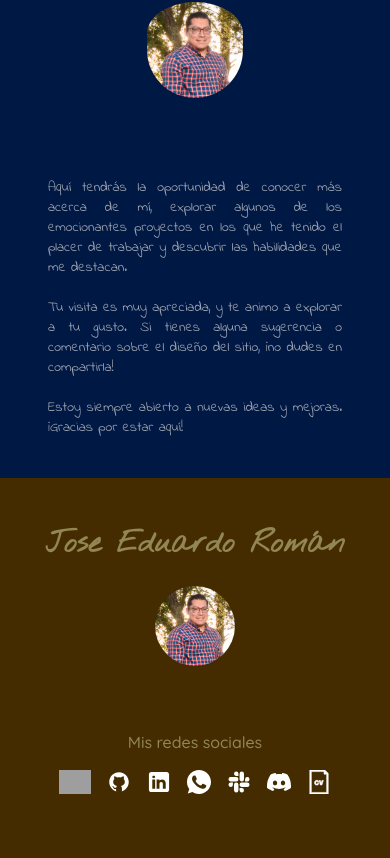
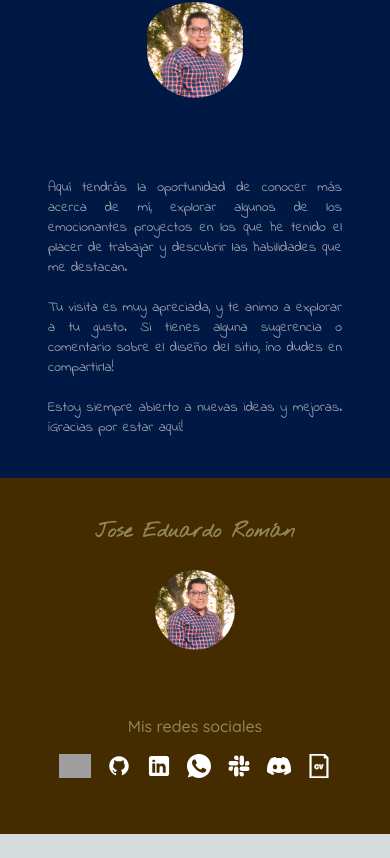
Before and after one commit to jeromanp/my-portfolio, a Next.js app: page / in a window 390 px wide. Shown: the part 604-1462 px from the top of the page. After the commit the page ends 1438 px from the top, so only its background shows below. Built offline with nearby package versions, Linux system fonts and the light colour scheme; grey boxes are pictures that could not be loaded.

Commit message:
responsive footer

```diff
--- a/src/components/Footer.jsx
+++ b/src/components/Footer.jsx
@@ -17,10 +17,10 @@ export default function Footer() {
   };
   return (
     <footer className="quick flex-1 bg-custom-oro_3 text-custom-azul">
-      <div className="container py-12 lg:py-14 xl:py-20 mx-auto flex justify-center items-center">
+      <div className="container py-10 lg:py-12 xl:py-14 mx-auto flex justify-center items-center">
         <div className="flex flex-col lg:flex-row lg:justify-between gap-12">
           <div className="flex flex-col gap-6 mx-auto justify-center items-center">
-            <h3 className="nothing text-3xl text-custom-oro font-bold mx-auto">
+            <h3 className="nothing text-xl md:text-3xl text-custom-oro font-bold mx-auto">
               Jose Eduardo Román
             </h3>
             <div className="w-30 h-30 md:w-60 sm:h-60 sm:w-70 md:h-70 mx-auto flex justify-center items-center">
```
